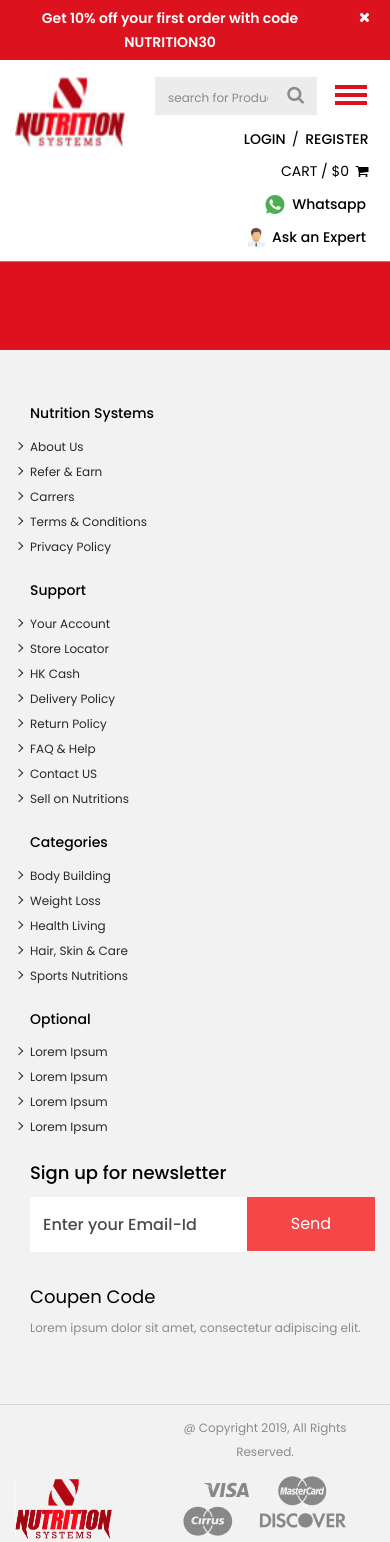
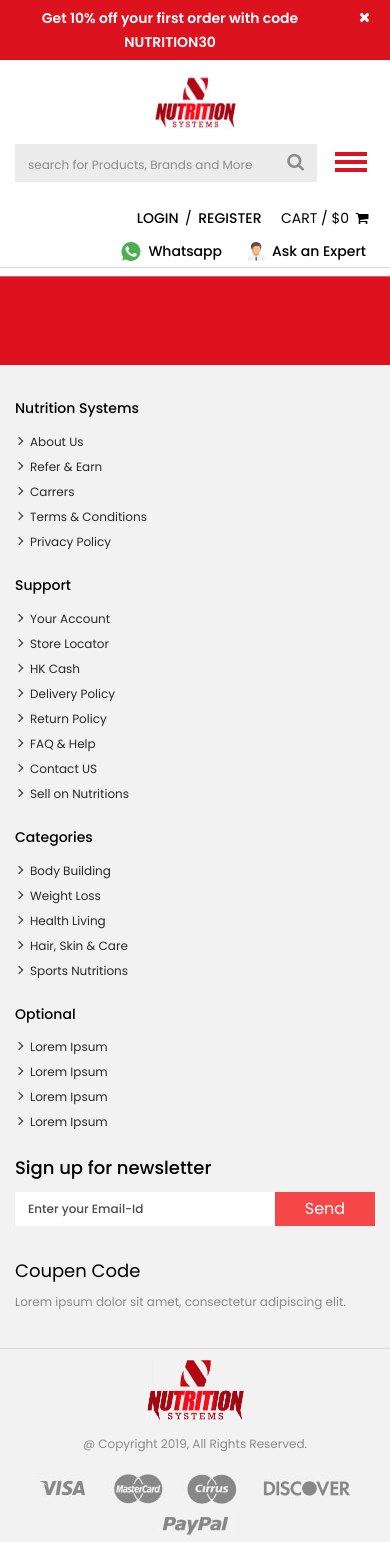
Before and after one commit to KaranPalan7507/NSEcomm, a React (Create React App) app in the folder nutrition/: page / in a window 390 px wide. Shown: the top 1542 px of the page. Built offline with nearby package versions, Linux system fonts and the light colour scheme.

Commit message:
responsive menu

```diff
--- a/nutrition/src/index.scss
+++ b/nutrition/src/index.scss
@@ -55,6 +55,7 @@ img {
 
 .inner-header {
   @include flexbox();
+  border-bottom: 1px solid #dbdbdb;
   margin: 0 -15px;
 }
 
@@ -70,12 +71,9 @@ img {
 }
 
 .logo {
+  text-align: center;
   > a {
     display: inline-block;
-    width: 100%;
-    > img {
-      width: 100%;
-    }
   }
 }
 
@@ -138,6 +136,7 @@ img {
         min-width: 200px;
         margin-top: -8px;
         margin-left: 24.5px;
+        z-index: 10;
         > li {
           list-style-type: none;
           > a {
@@ -493,6 +492,7 @@ img {
 }
 .discount-offer {
   > em {
+    cursor: pointer;
     position: absolute;
     right: 0;
     top: 0;
--- a/nutrition/src/scss/_responsive.scss
+++ b/nutrition/src/scss/_responsive.scss
@@ -33,7 +33,7 @@
   }
   .custom-col-2 {
     @include flex(0 0 140px);
-    max-width: 140;
+    max-width: 140px;
   }
   .custom-col-10 {
     @include flex(0 0 calc(100% - 140px));
@@ -93,6 +93,9 @@
     @include flex(1);
     max-width: 100%;
   }
+  .footer-subscription {
+    max-width: 100%;
+  }
   .quick-contact-link {
     margin-top: 0;
     > ul {
@@ -106,7 +109,7 @@
   }
   .menu-close {
     cursor: pointer;
-    display: block;
+    // display: block;
     position: absolute;
     right: 0;
     top: 0;
@@ -153,11 +156,48 @@
     @include transition(margin 250ms ease-in-out);
     z-index: 99;
     > ul {
-      @include flex-flow(column wrap);
+      display: block;
       > li {
+        padding: 0 23.5px;
+        + li {
+          border-top: 1px solid #cccccc;
+        }
+        &:nth-child(-n + 4) {
+          > a {
+            &::after {
+              border-width: 0 1px 1px 0;
+              border-style: none solid solid none;
+              border-color: transparent #000000 #000000 transparent;
+              left: 0;
+              margin-top: -1px;
+              margin-right: 0;
+            }
+          }
+        }
+        &:hover {
+          &:nth-child(-n + 4) {
+            > a {
+              &::after {
+                border-color: transparent $link-hover-clr $link-hover-clr
+                  transparent;
+              }
+            }
+          }
+        }
+        > a {
+          padding: 12.5px 6.5px 12.5px 12.5px;
+        }
         > ul {
+          @include no-box-shadow();
           position: relative;
           top: 0;
+          min-width: 1px;
+          padding: 3px 0;
+          > li {
+            > a {
+              padding: 2px 7px;
+            }
+          }
         }
       }
     }
@@ -204,6 +244,74 @@
 }
 
 @media (max-width: $desktopFirst-sm) {
+  .custom-col-2,
+  .custom-col-10 {
+    @include flex(0 0 100%);
+    max-width: 100%;
+  }
+  .inner-header {
+    @include flex-flow(column wrap);
+  }
+  .logo {
+    margin-bottom: 15px;
+  }
+  .navbar-action {
+    margin-bottom: 12px;
+  }
+  .fql-box {
+    > ul {
+      padding-left: 15px;
+    }
+  }
+  .footer-nav {
+    padding: 35px 0 18px 0;
+  }
+  .footer-logo {
+    text-align: center;
+    margin-bottom: 12px;
+  }
+  .copyright {
+    p {
+      margin: 0 0 18px;
+    }
+  }
+  .cc-social {
+    margin-top: 18px;
+  }
+  .cc-payment {
+    > ul {
+      > li {
+        margin-bottom: 5px;
+      }
+    }
+  }
+  .fn-subscribe {
+    > .form-control {
+      height: 34px;
+      padding-right: 110px;
+      font-size: 14px;
+      &::-webkit-input-placeholder {
+        /* Chrome/Opera/Safari */
+        font-size: 12px;
+      }
+      &::-moz-placeholder {
+        /* Firefox 19+ */
+        font-size: 12px;
+      }
+      &:-ms-input-placeholder {
+        /* IE 10+ */
+        font-size: 12px;
+      }
+      &:-moz-placeholder {
+        /* Firefox 18- */
+        font-size: 12px;
+      }
+    }
+    > .btn {
+      padding: 4px 12px;
+      min-width: 100px;
+    }
+  }
 }
 
 @media (max-width: $desktopFirst-xs) {
--- a/nutrition/src/shared/footer/index.js
+++ b/nutrition/src/shared/footer/index.js
@@ -81,7 +81,10 @@ export default class Footer extends React.Component {
                     <div className="footer-quick-links">
                       <div className="row">
                         {quickLinks.map((item, index) => (
-                          <div className="col-lg-3 col-md-6" key={index}>
+                          <div
+                            className="col-lg-3 col-md-6 col-sm-6"
+                            key={index}
+                          >
                             <div className="fql-box">
                               <h5>{item.title}</h5>
                               {item.links && (
--- a/nutrition/src/shared/header/index.js
+++ b/nutrition/src/shared/header/index.js
@@ -15,12 +15,10 @@ class Header extends React.Component {
   state = {
     isMenuOpen: true
   };
-  windowWidth = window.innerWidth;
 
   componentDidMount() {
     this.removeMenuFromDom();
     window.addEventListener("resize", this.removeMenuFromDom);
-    this.toggleMenu();
   }
 
   componentWillUnmount() {
@@ -32,7 +30,7 @@ class Header extends React.Component {
   };
 
   removeMenuFromDom = () => {
-    if (this.windowWidth < 992) {
+    if (window.innerWidth < 992) {
       this.setState({ isMenuOpen: false });
     } else {
       this.setState({ isMenuOpen: true });
@@ -40,6 +38,7 @@ class Header extends React.Component {
   };
 
   toggleMenu = () => {
+    if (window.innerWidth < 992) {
       if (!this.state.isMenuOpen) {
         this.setState({ isMenuOpen: true }, () => {
           if (this.navMenu && this.navMenu.current) {
@@ -53,6 +52,7 @@ class Header extends React.Component {
         setTimeout(() => {
           this.setState({ isMenuOpen: false });
         }, 250);
+      }
     }
   };
 
@@ -93,7 +93,7 @@ class Header extends React.Component {
                           isMenuOpen ? "nav-active" : ""
                         }`}
                         type="button"
-                        onClick={this.toggleMenu}
+                        onClick={e => this.toggleMenu()}
                       >
                         <span className="top-bar icon-bar"></span>
                         <span className="middle-bar icon-bar"></span>
```
Lines whose indentation alone changed are shown as unchanged.
